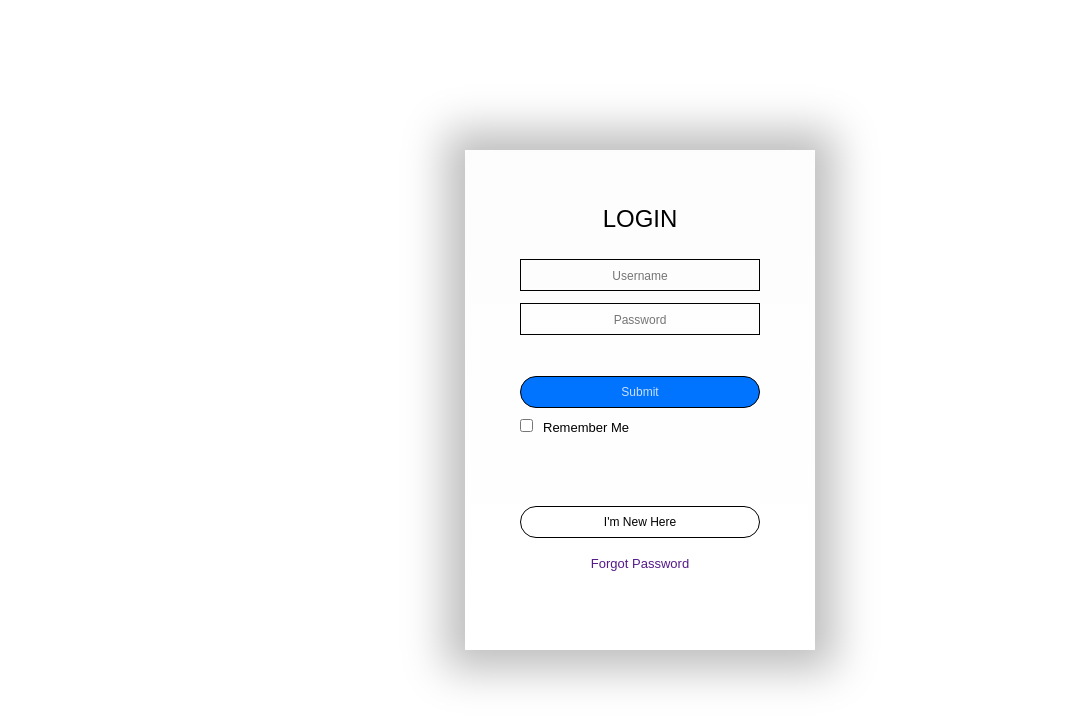
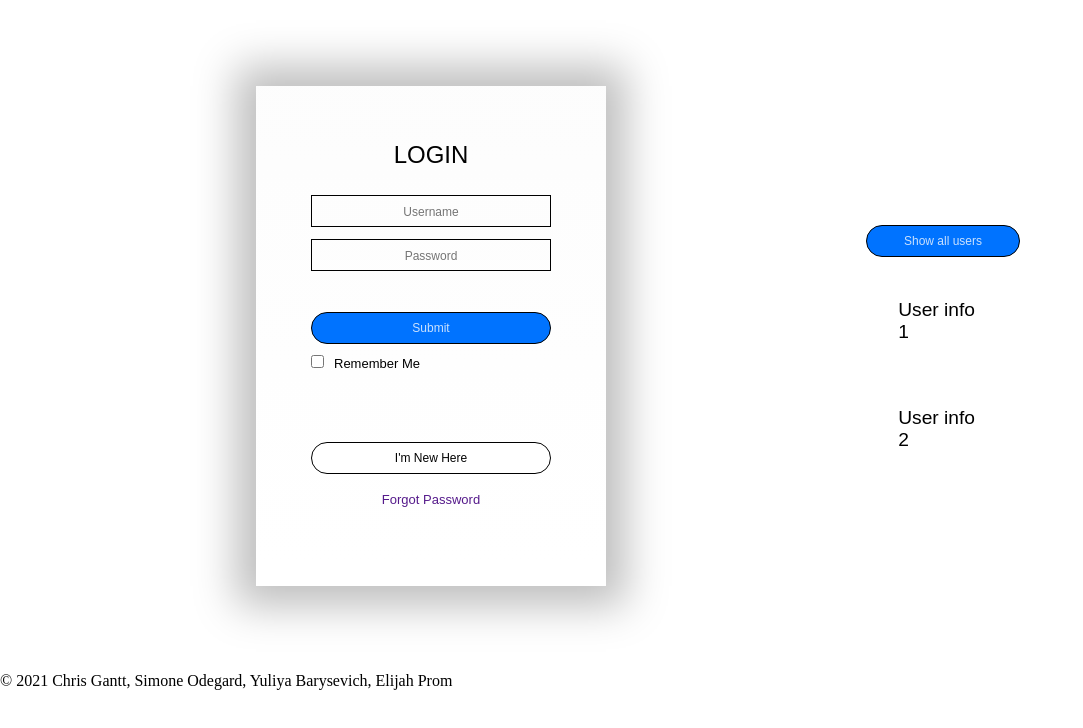
Before and after one commit to ganttArt/Auth-Module-Final-FrontEnd, a plain HTML site: page index2.html in a window 1280 px wide. Shown: the whole page, without its empty margins (0-1083 px from the left). Drawn offline with Linux system fonts and the light colour scheme; files whose address does not match are found by name.

Commit message:
front end js

```diff
--- a/css/style.css
+++ b/css/style.css
@@ -4,13 +4,14 @@
 }
 
 .container {
-	width: 100%;
-	height: 100vh;
+	width: 80%;
+	height: 20vh;
 	font-family: sans-serif;
 	background: #fff;
 	display: flex;
 	align-items: center;
 	justify-content: center;
+	margin: 20%;
 }
 .card {
 	width: 350px;
@@ -106,3 +107,15 @@ span {
 	font-size: 13px;
 	margin-top: 8px;
 }
+#users li {
+	padding: 2rem;
+	list-style: none;
+	font-size: larger;
+	display: flex;
+	align-items: center;
+	justify-content: center;
+}
+#show-users {
+	width: 15%;
+	margin: 0 auto;
+}
--- a/index2.html
+++ b/index2.html
@@ -2,11 +2,15 @@
 <html lang="en">
 
 <head>
-    <title>sign in</title>
+    <meta charset="UTF-8">
+    <meta http-equiv="X-UA-Compatible" content="IE=edge">
+    <meta name="viewport" content="width=device-width, initial-scale=1.0">
     <link rel="stylesheet" href="css/style.css">
+    <title>Auth Module Final</title>
 </head>
 
 <body>
+
     <div class="container">
         <div class="card">
             <div class="inner-box" id="card">
@@ -15,7 +19,7 @@
                     <form>
                         <input type="text" class="input-box" placeholder="Username" required>
                         <input type="password" class="input-box" placeholder="Password" required>
-                        <button type="submit" class="submit-btn">Submit</button>
+                        <button type="submit" class="submit-btn" id="signin-form">Submit</button>
                         <input type="checkbox"><span>Remember Me</span>
                     </form>
                     <button type="button" class="btn" onclick="openRegister()">I'm New Here</button>
@@ -26,7 +30,7 @@
                     <form>
                         <input type="text" class="input-box" placeholder="Username" required>
                         <input type="passworrd" class="input-box" placeholder="Password" required>
-                        <button type="submit" class="submit-btn">Submit</button>
+                        <button type="submit" class="submit-btn" id="signup-form">Submit</button>
                         <input type="checkbox"> <span>Remember Me</span>
                     </form>
                     <button type="button" class="btn" id="new" onclick="openLogin()">I have an account</button>
@@ -35,18 +39,22 @@
                 </div>
             </div>
         </div>
+        <form id='show-users'>
+            <button type="submit">Show all users</button>
+            <ul id='users'>
+
+                <li>User info 1</li>
+                <li>User info 2</li>
+            </ul>
+        </form>
     </div>
+    </main>
 
-    <script>
-        var card = document.getElementById("card");
-
-        function openRegister() {
-            card.style.transform = "rotateY(-180deg)";
-        }
-        function openLogin() {
-            card.style.transform = "rotateY(0deg)";
-        }
-    </script>
+    <div></div>
+    <footer>
+        <p>&copy; 2021 Chris Gantt, Simone Odegard, Yuliya Barysevich, Elijah Prom</p>
+    </footer>
+    <script src="js/index.js"></script>
 </body>
 
 </html>
--- a/js/index.js
+++ b/js/index.js
@@ -2,7 +2,7 @@
 
 console.log('html hooked up');
 
-const tempusers = ['chris', 'simone', 'eli', 'yuliya'];
+const tempusers = ['Chris', 'Simone', 'Eli', 'Yuliya'];
 
 function signupSubmitHandler(event) {
   event.preventDefault();
@@ -43,3 +43,12 @@ signinForm.addEventListener('submit', signinSubmitHandler);
 
 const users = document.getElementById('show-users');
 users.addEventListener('submit', usersSubmitHandler);
+
+const card = document.getElementById("card");
+
+function openRegister() {
+    card.style.transform = "rotateY(-180deg)";
+}
+function openLogin() {
+    card.style.transform = "rotateY(0deg)";
+}
```
